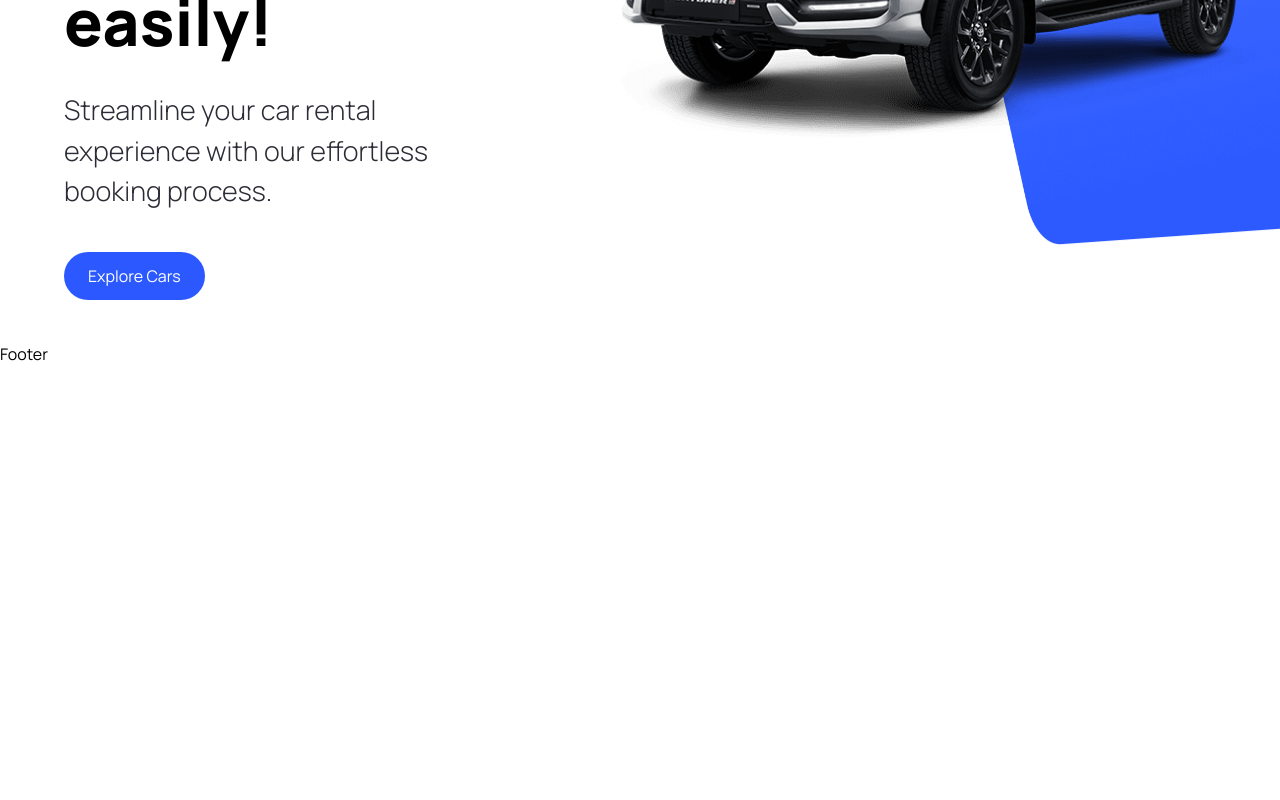
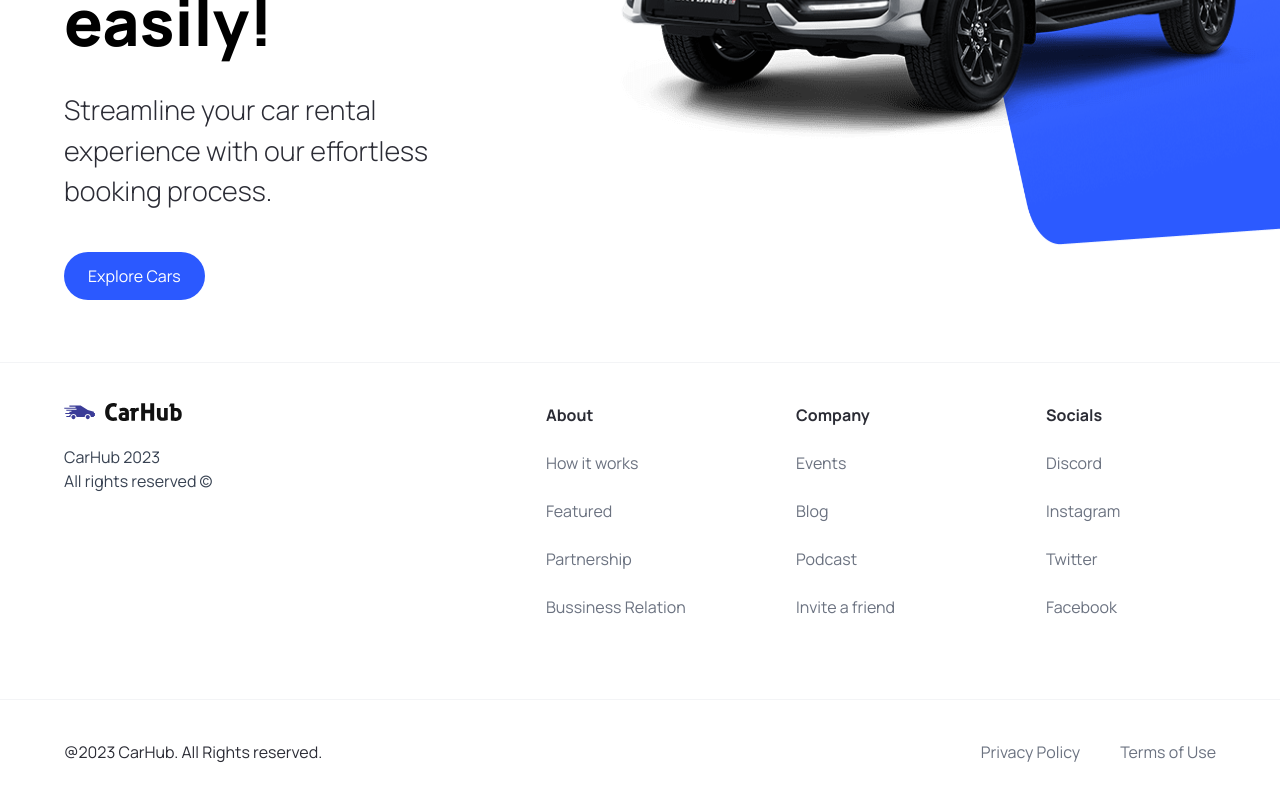
Before and after one commit to YooZiiX/CarRent, a Next.js app: page / in a window 1280 px wide. Shown: the part 458-1258 px from the top of the page. Before the commit the page ends 824 px from the top, so only its background shows below. Built offline with nearby package versions, Linux system fonts and the light colour scheme.

Commit message:
create Footer

```diff
--- a/components/Footer.tsx
+++ b/components/Footer.tsx
@@ -1,7 +1,57 @@
-import React from "react";
+import Image from "next/image";
+import Link from "next/link";
+
+import Logo from "@/public/logo.svg";
+import { footerLinks } from "@/constants";
+import { link } from "fs";
 
 const Footer = () => {
-  return <div>Footer</div>;
+  return (
+    <footer className="flex flex-col text-black-100 mt-5 border-t border-gray-100">
+      <div className="flex max-md:flex-col flex-wrap justify-between gap-5 sm:px-16 px-6 py-10">
+        <div className="flex flex-col justify-start items-start gap-6">
+          <Image
+            src={Logo}
+            alt="logo"
+            width={118}
+            height={18}
+            className="object-contain"
+          />
+          <p className="text-base text-gray-700">
+            CarHub 2023 <br />
+            All rights reserved &copy;
+          </p>
+        </div>
+        <div className="footer__links">
+          {footerLinks.map((link) => (
+            <div key={link.title} className="footer__link">
+              <h3 className="font-bold">{link.title}</h3>
+              {link.links.map((item) => (
+                <Link
+                  key={item.title}
+                  href={item.url}
+                  className="text-gray-500"
+                >
+                  {item.title}
+                </Link>
+              ))}
+            </div>
+          ))}
+        </div>
+      </div>
+      <div className="flex justify-between items-center flex-wrap mt-10 border-t border-gray-100 sm:px-16 px-6 py-10">
+        <p>@2023 CarHub. All Rights reserved.</p>
+        <div className="footer__copyrights-link">
+          <Link href="/" className="text-gray-500">
+            Privacy Policy
+          </Link>
+          <Link href="/" className="text-gray-500">
+            Terms of Use
+          </Link>
+        </div>
+      </div>
+    </footer>
+  );
 };
 
 export default Footer;
--- /dev/null
+++ b/constants/index.ts
@@ -0,0 +1,101 @@
+export const manufacturers = [
+  "Acura",
+  "Alfa Romeo",
+  "Aston Martin",
+  "Audi",
+  "Bentley",
+  "BMW",
+  "Buick",
+  "Cadillac",
+  "Chevrolet",
+  "Chrysler",
+  "Citroen",
+  "Dodge",
+  "Ferrari",
+  "Fiat",
+  "Ford",
+  "GMC",
+  "Honda",
+  "Hyundai",
+  "Infiniti",
+  "Jaguar",
+  "Jeep",
+  "Kia",
+  "Lamborghini",
+  "Land Rover",
+  "Lexus",
+  "Lincoln",
+  "Maserati",
+  "Mazda",
+  "McLaren",
+  "Mercedes-Benz",
+  "MINI",
+  "Mitsubishi",
+  "Nissan",
+  "Porsche",
+  "Ram",
+  "Rolls-Royce",
+  "Subaru",
+  "Tesla",
+  "Toyota",
+  "Volkswagen",
+  "Volvo",
+];
+
+export const yearsOfProduction = [
+  { title: "Year", value: "" },
+  { title: "2015", value: "2015" },
+  { title: "2016", value: "2016" },
+  { title: "2017", value: "2017" },
+  { title: "2018", value: "2018" },
+  { title: "2019", value: "2019" },
+  { title: "2020", value: "2020" },
+  { title: "2021", value: "2021" },
+  { title: "2022", value: "2022" },
+  { title: "2023", value: "2023" },
+];
+
+export const fuels = [
+  {
+    title: "Fuel",
+    value: "",
+  },
+  {
+    title: "Gas",
+    value: "Gas",
+  },
+  {
+    title: "Electricity",
+    value: "Electricity",
+  },
+];
+
+export const footerLinks = [
+  {
+    title: "About",
+    links: [
+      { title: "How it works", url: "/" },
+      { title: "Featured", url: "/" },
+      { title: "Partnership", url: "/" },
+      { title: "Bussiness Relation", url: "/" },
+    ],
+  },
+  {
+    title: "Company",
+    links: [
+      { title: "Events", url: "/" },
+      { title: "Blog", url: "/" },
+      { title: "Podcast", url: "/" },
+      { title: "Invite a friend", url: "/" },
+    ],
+  },
+  {
+    title: "Socials",
+    links: [
+      { title: "Discord", url: "/" },
+      { title: "Instagram", url: "/" },
+      { title: "Twitter", url: "/" },
+      { title: "Facebook", url: "/" },
+    ],
+  },
+];
```
